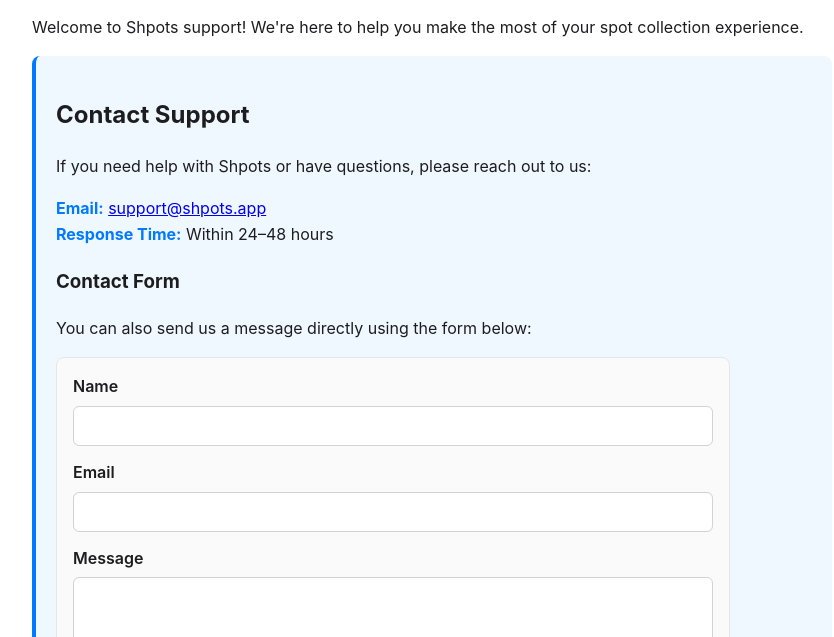
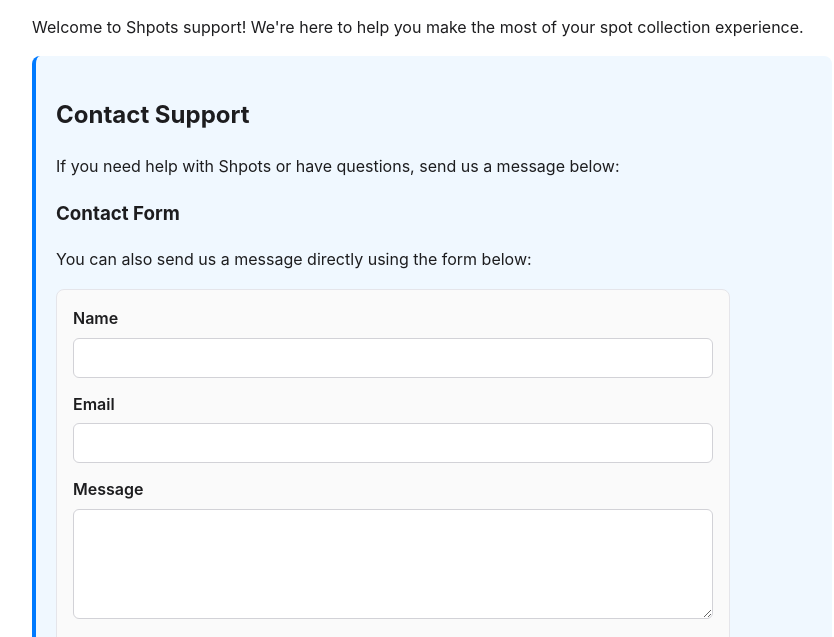
Before and after one commit to kingmuni/shpots-support, a plain HTML site: page index.html in a window 1280 px wide. Shown: the part 148-785 px from the top of the page, without its empty margins (208-1042 px from the left). Drawn offline with nearby package versions, Linux system fonts and the light colour scheme.

Commit message:
Hide public email/response time; keep EmailJS recipient hidden

```diff
--- a/index.html
+++ b/index.html
@@ -91,11 +91,7 @@
         <!-- Contact Support -->
         <section class="contact-section" aria-labelledby="contact-heading">
             <h2 id="contact-heading">Contact Support</h2>
-            <p>If you need help with Shpots or have questions, please reach out to us:</p>
-            <div class="contact-row">
-                <strong>Email:</strong> <a href="mailto:support@shpots.app">support@shpots.app</a><br>
-                <strong>Response Time:</strong> Within 24–48 hours
-            </div>
+            <p>If you need help with Shpots or have questions, send us a message below:</p>
 
             <h3>Contact Form</h3>
             <p>You can also send us a message directly using the form below:</p>
@@ -196,8 +192,8 @@
                         statusDiv.style.display = 'block';
                         form.reset();
                     })
-                    .catch(function (error) {
-                        statusDiv.innerHTML = 'Failed to send message. Please try again or email us directly at <strong>support@shpots.app</strong>.';
+                                .catch(function (error) {
+                                    statusDiv.innerHTML = 'Failed to send message. Please try again later.';
                         statusDiv.classList.add('error');
                         statusDiv.style.display = 'block';
                         console.error('EmailJS error:', error);
```
